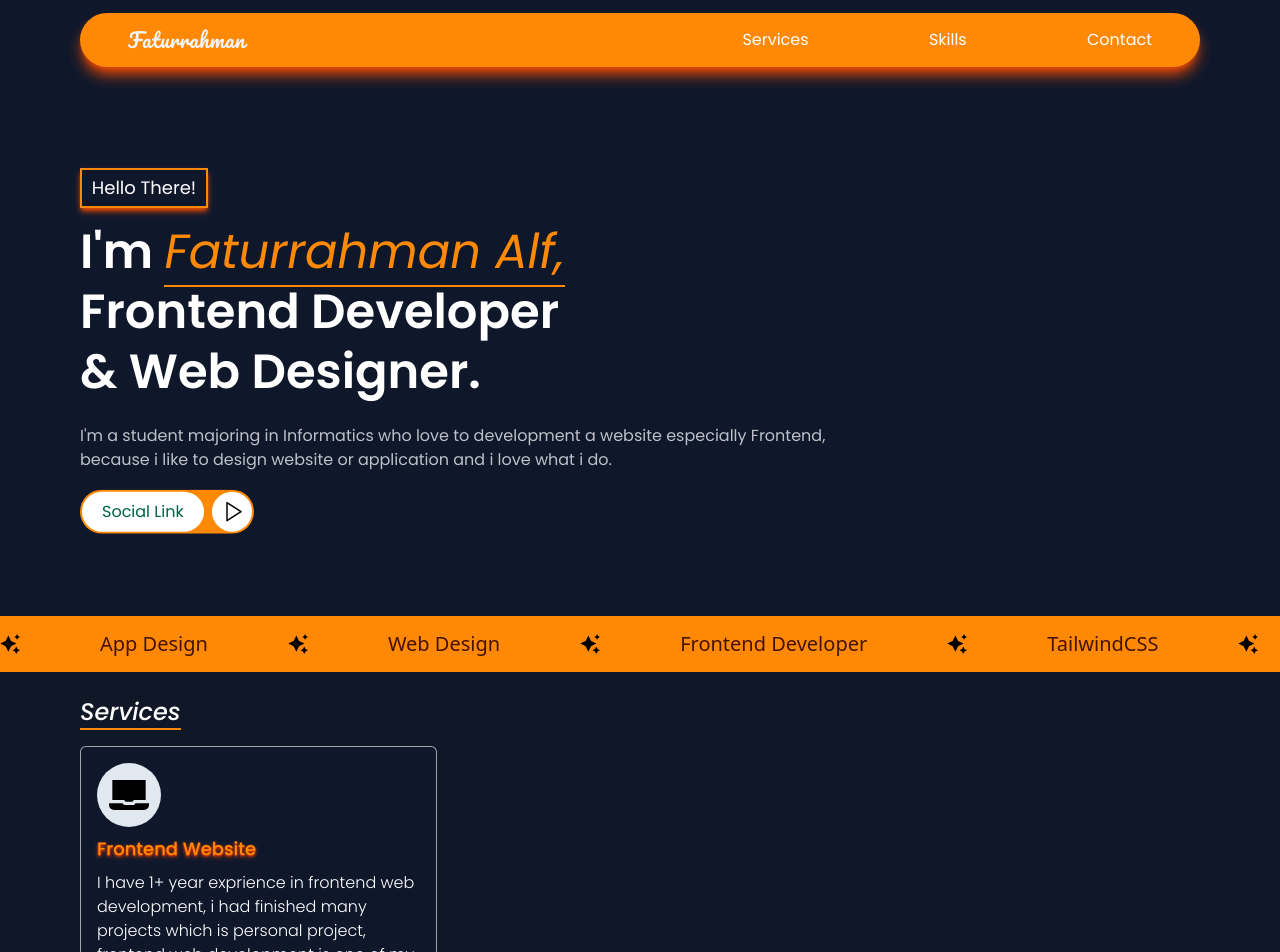
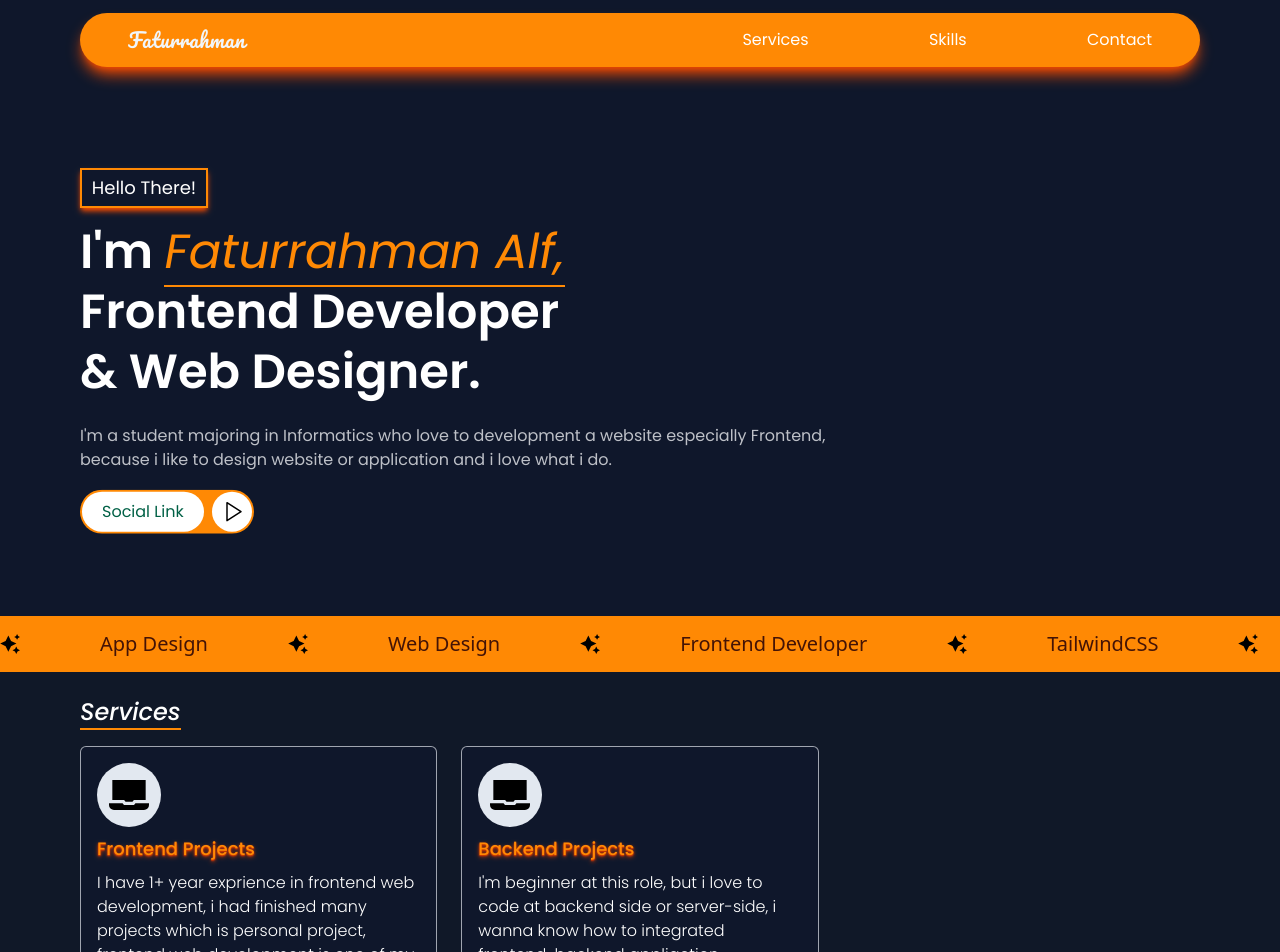
Before and after one commit to faturrahman04/faturrahmanalfarisi, a React (Vite) app: page / in a window 1280 px wide. Shown: the top 952 px of the page. Built offline with nearby package versions, Linux system fonts and the light colour scheme; a web font is replaced by a local one.

Commit message:
Added services card (backend projects)

```diff
--- a/src/section/ContactSection.jsx
+++ b/src/section/ContactSection.jsx
@@ -11,8 +11,8 @@ const ContactSection = () => {
   const sendEmail = (e) => {
     e.preventDefault();
 
-    if(inputName == '') {
-      setErrorMsgName('Nama lengkap tidak boleh kosong!');
+    if(inputName.length <= 3) {
+      setErrorMsgName('Nama terlalu pendek!');
     } else {
       emailjs
       .sendForm('service_jbqme79', 'template_klrm1df', form.current, {
--- a/src/section/ServicesSection.jsx
+++ b/src/section/ServicesSection.jsx
@@ -8,19 +8,24 @@ const ServicesSection = () => {
 
         <div className="my-4 grid grid-cols-1 gap-6 md:grid-cols-2 xl:grid-cols-3">
           <ServicesCard
-          servicesTitle="Frontend Website"
+          servicesTitle="Frontend Projects"
           servicesDesc="I have 1+ year exprience in frontend web development, i had finished many projects which is personal project, frontend web development is one of my favorite role in website development"
           servicesImage="laptop.svg"
           totalProject="6 Projects"
           navigation="/frontendwebsite"
           />
 
-          {/* <ServicesCard
-          servicesTitle="Website Design"
-          servicesDesc=""
+          <ServicesCard
+          servicesTitle="Backend Projects"
+          servicesDesc="I'm beginner at this role, but i love to code at backend side or server-side, i wanna know how to integrated frontend-backend appliaction"
+          servicesImage="laptop.svg"
+          totalProject="1 Project"
+          navigation="/backendprojects"
           />
-          <ServicesCard servicesTitle="Mobile App Design" />
-          <ServicesCard servicesTitle="Website Projects" /> */}
+
+
+          {/* <ServicesCard servicesTitle="Mobile App Design" />
+          <ServicesCard servicesTitle="Website Projects" />  */}
         </div>
 
       </div>
```
